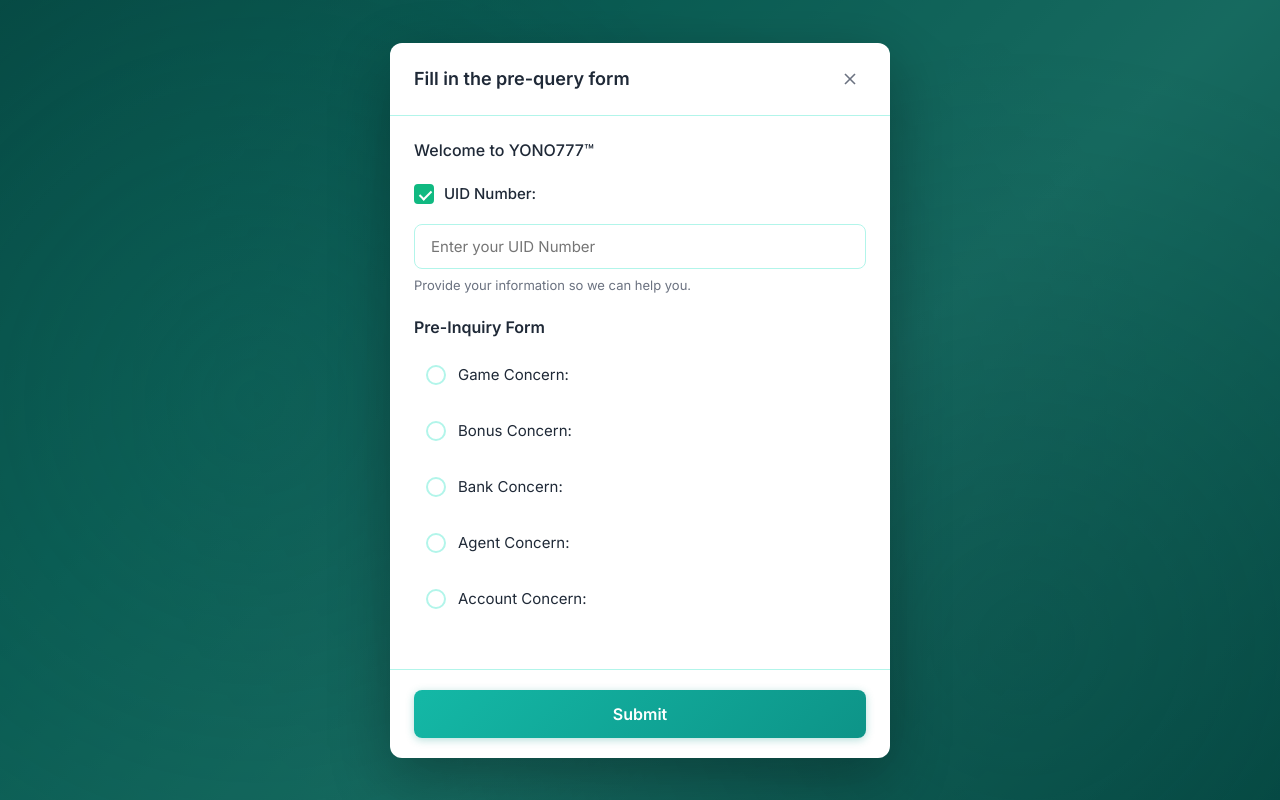
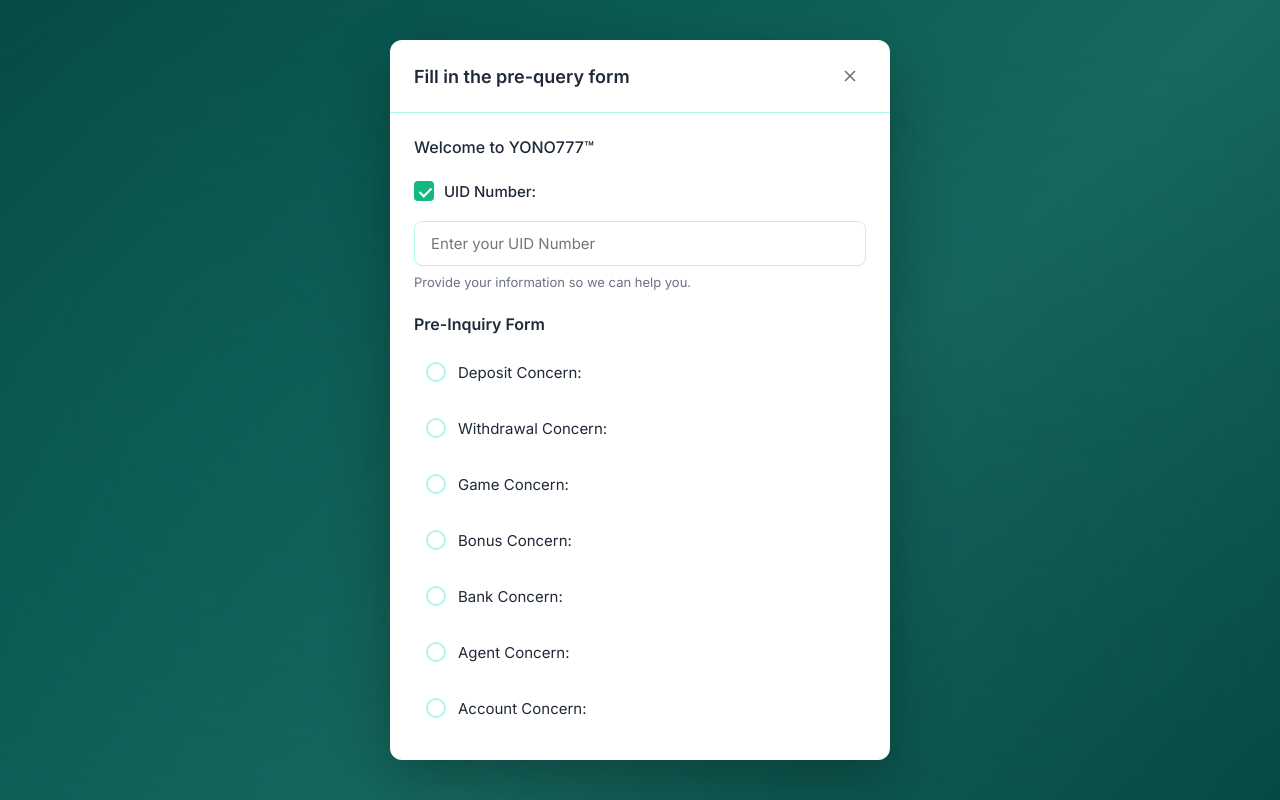
Before and after one commit to TheanYace/Yono777Customer-Service, a website: page public/index.html in a window 1280 px wide. Drawn offline with Linux system fonts and the light colour scheme.

Commit message:
Modify pre-inquiry form options
Updated the pre-inquiry form options to include deposit and withdrawal concerns.

```diff
--- a/public/index.html
+++ b/public/index.html
@@ -46,6 +46,18 @@
                     <div class="form-section-title">Pre-Inquiry Form</div>
 
                     <div class="radio-group">
+                        <label class="radio-label">
+                            <input type="radio" name="concern" value="deposit" id="depositConcern">
+                            <span class="radio-custom"></span>
+                            <span class="radio-text">Deposit Concern:</span>
+                        </label>
+
+                        <label class="radio-label">
+                            <input type="radio" name="concern" value="withdrawal" id="withdrawalConcern">
+                            <span class="radio-custom"></span>
+                            <span class="radio-text">Withdrawal Concern:</span>
+                        </label>
+
                         <label class="radio-label">
                             <input type="radio" name="concern" value="game" id="gameConcern">
                             <span class="radio-custom"></span>
```
